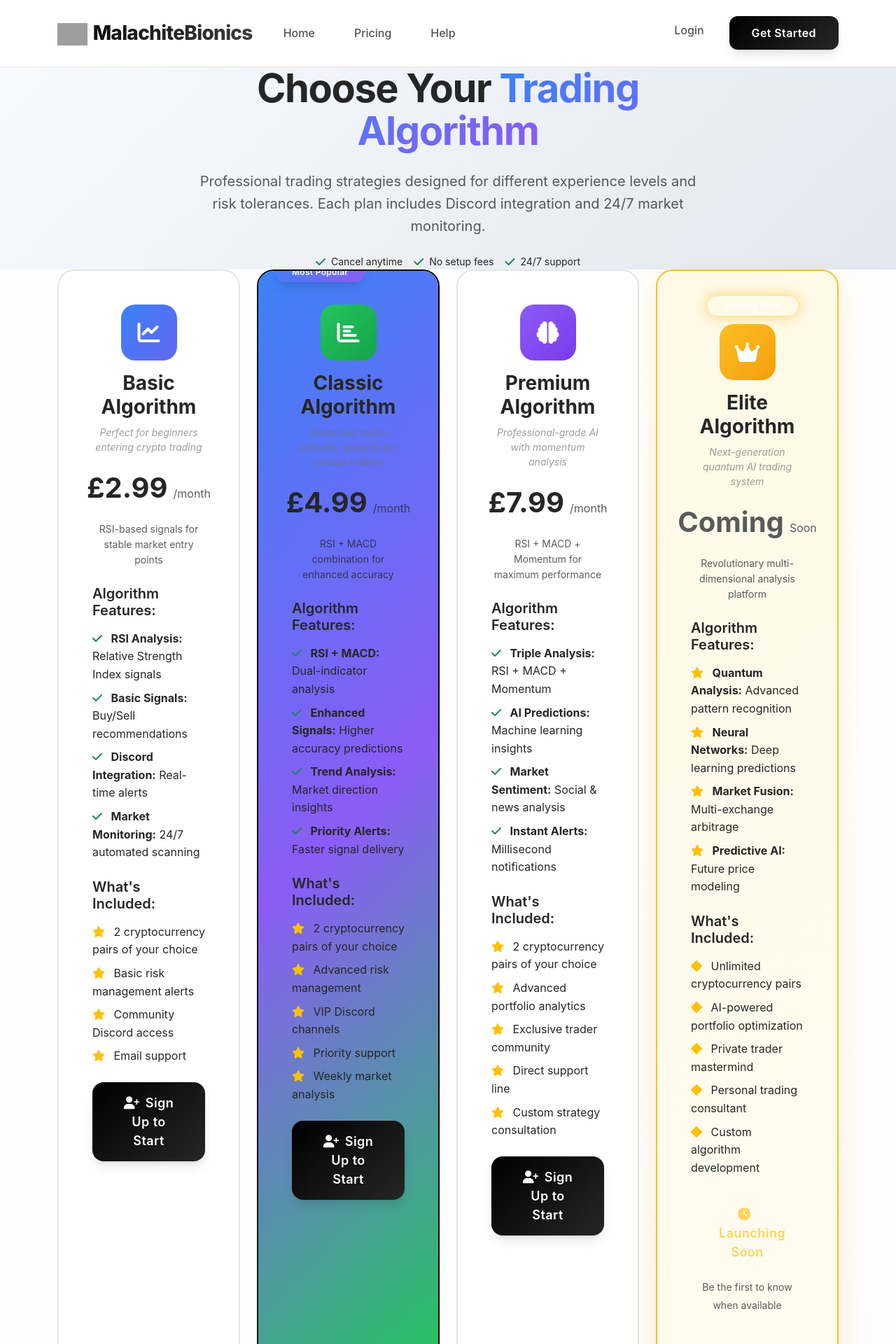
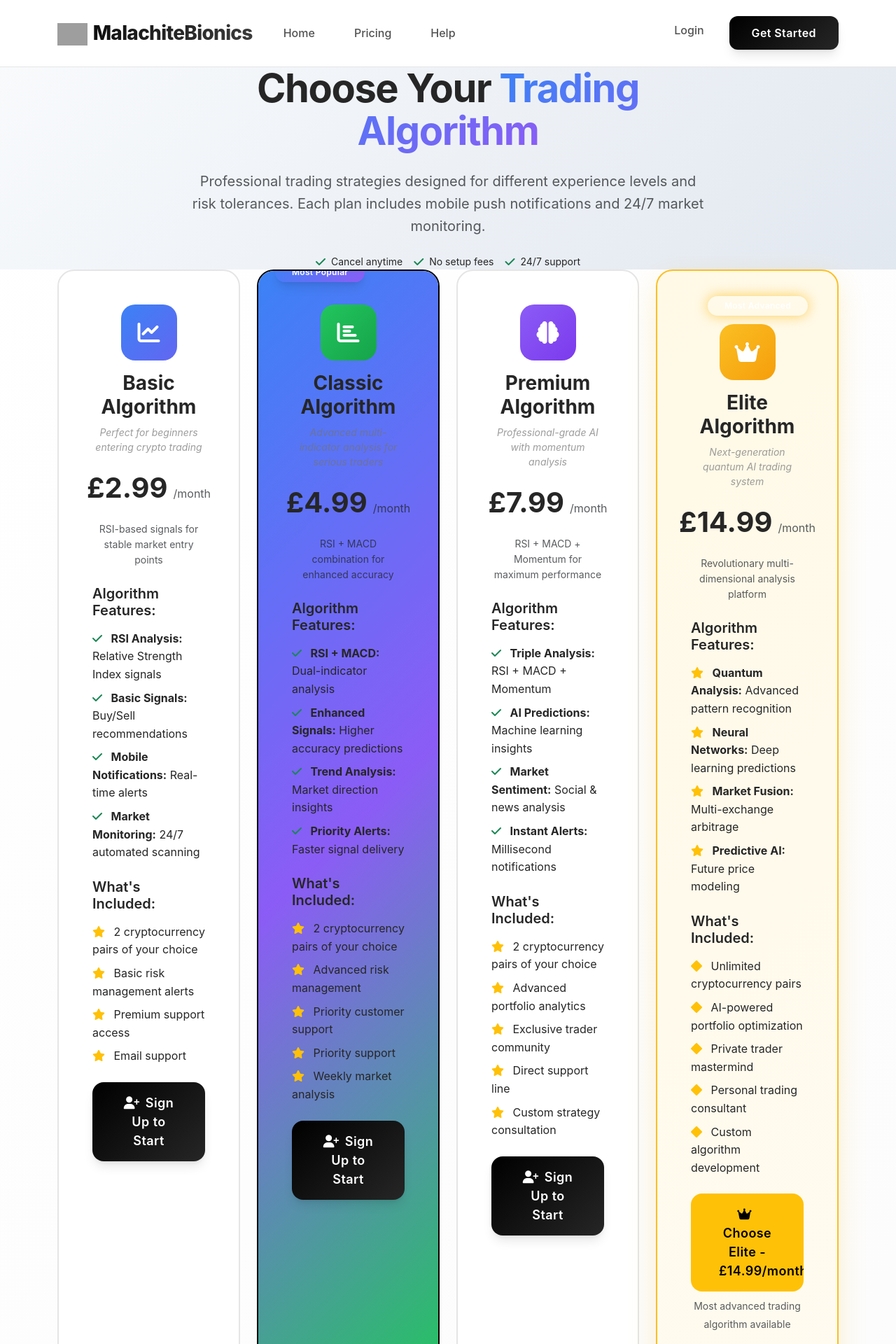
Before and after one commit to coleisa/MalachiteBionics, a Flask app: page /pricing in a window 1280 px wide. Shown: the top 1920 px of the page at 70% size. Run offline with Flask 3, Linux system fonts and the light colour scheme; some libraries are stand-ins or nearby versions; grey boxes are pictures that could not be loaded.

Commit message:
Update pricing.html

```diff
--- a/MalachiteBionics/templates/pricing.html
+++ b/MalachiteBionics/templates/pricing.html
@@ -13,7 +13,7 @@
                 </h1>
                 <p class="lead text-muted mb-4">
                     Professional trading strategies designed for different experience levels and risk tolerances.
-                    Each plan includes Discord integration and 24/7 market monitoring.
+                    Each plan includes mobile push notifications and 24/7 market monitoring.
                 </p>
                 <div class="d-flex justify-content-center gap-3 flex-wrap">
                     <div class="d-flex align-items-center">
@@ -68,7 +68,7 @@
                             </li>
                             <li class="mb-2">
                                 <i class="fas fa-check text-success me-2"></i>
-                                <strong>Discord Integration:</strong> Real-time alerts
+                                <strong>Mobile Notifications:</strong> Real-time alerts
                             </li>
                             <li class="mb-2">
                                 <i class="fas fa-check text-success me-2"></i>
@@ -90,7 +90,7 @@
                             </li>
                             <li class="mb-2">
                                 <i class="fas fa-star text-warning me-2"></i>
-                                Community Discord access
+                                Premium support access
                             </li>
                             <li class="mb-2">
                                 <i class="fas fa-star text-warning me-2"></i>
@@ -166,7 +166,7 @@
                             </li>
                             <li class="mb-2">
                                 <i class="fas fa-star text-warning me-2"></i>
-                                VIP Discord channels
+                                Priority customer support
                             </li>
                             <li class="mb-2">
                                 <i class="fas fa-star text-warning me-2"></i>
@@ -272,10 +272,10 @@
                 </div>
             </div>
 
-            <!-- Elite Plan - Coming Soon -->
+            <!-- Elite Plan - £14.99/month -->
             <div class="col-lg-3">
                 <div class="pricing-card elite-card h-100">
-                    <div class="badge bg-gradient" style="background: linear-gradient(135deg, #fbbf24, #f59e0b);">Coming Soon</div>
+                    <div class="badge bg-gradient" style="background: linear-gradient(135deg, #fbbf24, #f59e0b);">Most Advanced</div>
                     <div class="text-center mb-4">
                         <div class="d-inline-flex align-items-center justify-content-center mb-3"
                              style="width: 80px; height: 80px; background: linear-gradient(135deg, #fbbf24, #f59e0b); border-radius: 20px;">
@@ -284,8 +284,8 @@
                         <h3 class="fw-bold mb-2">Elite Algorithm</h3>
                         <div class="mini-bio">Next-generation quantum AI trading system</div>
                         <div class="d-flex align-items-baseline justify-content-center mb-3">
-                            <span class="h1 fw-bold text-muted">Coming</span>
-                            <span class="text-muted ms-2">Soon</span>
+                            <span class="h1 fw-bold">£14.99</span>
+                            <span class="text-muted ms-2">/month</span>
                         </div>
                         <p class="text-muted small">Revolutionary multi-dimensional analysis platform</p>
                     </div>
@@ -339,11 +339,11 @@
                     </div>
 
                     <div class="mt-auto">
-                        <button class="btn btn-outline-warning w-100 btn-lg" disabled>
-                            <i class="fas fa-clock me-2"></i>Launching Soon
-                        </button>
+                        <a href="{{ url_for('subscribe') }}?plan=elite" class="btn btn-warning w-100 btn-lg">
+                            <i class="fas fa-crown me-2"></i>Choose Elite - £14.99/month
+                        </a>
                         <div class="text-center mt-2">
-                            <small class="text-muted">Be the first to know when available</small>
+                            <small class="text-muted">Most advanced trading algorithm available</small>
                         </div>
                     </div>
                 </div>
@@ -376,7 +376,7 @@
                                         <th class="text-center fw-bold py-3">Basic<br><small class="text-muted">£2.99/month</small></th>
                                         <th class="text-center fw-bold py-3">Classic<br><small class="text-muted">£4.99/month</small></th>
                                         <th class="text-center fw-bold py-3">Premium<br><small class="text-muted">£7.99/month</small></th>
-                                        <th class="text-center fw-bold py-3" style="background: linear-gradient(135deg, #fff9e6, #fffbf0);">Elite<br><small class="text-warning">Coming Soon</small></th>
+                                        <th class="text-center fw-bold py-3" style="background: linear-gradient(135deg, #fff9e6, #fffbf0);">Elite<br><small class="text-warning">£14.99/month</small></th>
                                     </tr>
                                 </thead>
                                 <tbody>
@@ -395,7 +395,7 @@
                                         <td class="text-center py-3" style="background: rgba(251, 191, 36, 0.1);">Unlimited pairs</td>
                                     </tr>
                                     <tr>
-                                        <td class="py-3">Discord Integration</td>
+                                        <td class="py-3">Mobile Notifications</td>
                                         <td class="text-center py-3"><i class="fas fa-check text-success"></i></td>
                                         <td class="text-center py-3"><i class="fas fa-check text-success"></i></td>
                                         <td class="text-center py-3"><i class="fas fa-check text-success"></i></td>
```
